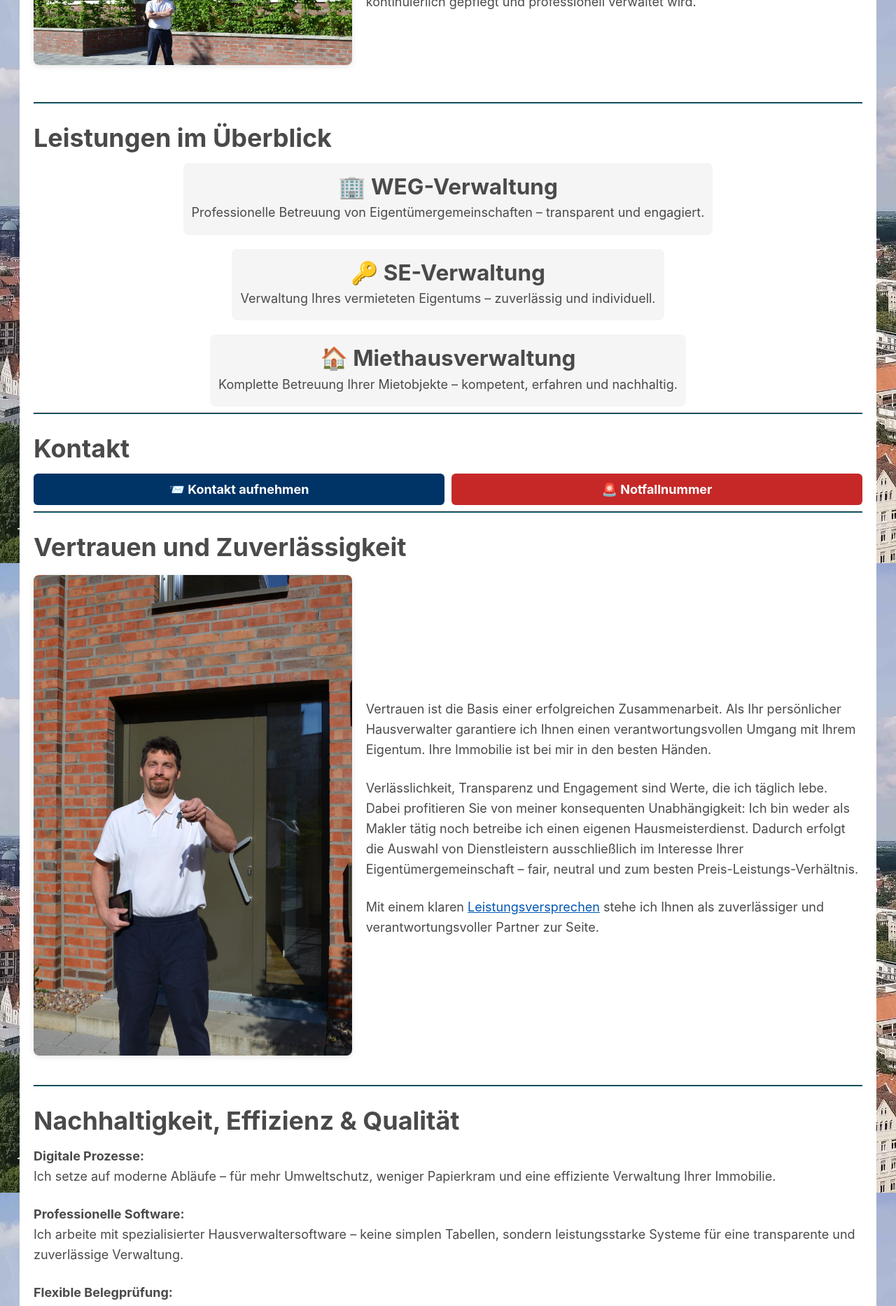
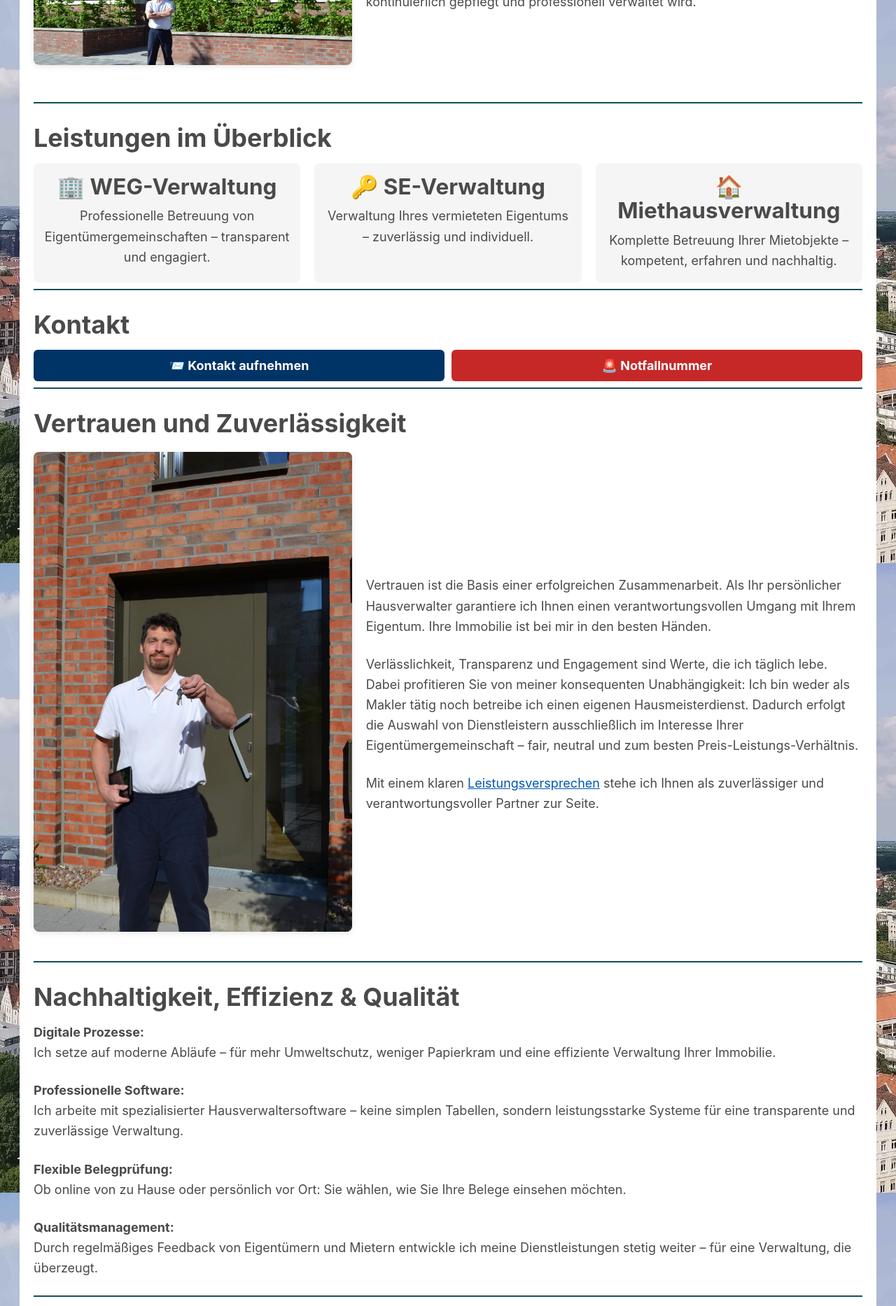
Before and after one commit to marek22k/hausverwaltung, a Jekyll site: the page built from index.md, in a window 1280 px wide. Shown: the part 1895-3762 px from the top of the page at 70% size. Built offline with Jekyll 4.4.1, drawn with Linux system fonts in a browser that asks for light colours.

Commit message:
Update index.md

```diff
--- a/index.md
+++ b/index.md
@@ -19,13 +19,11 @@ sitemap: true
   border-radius: 8px;
   text-align: center;
   transition: transform 0.3s ease, background-color 0.3s ease;
-}
-
-/* NEU: macht den <a>-Link wie einen div-Block */
-.leistungsbox-link {
   text-decoration: none;
   color: inherit;
-  display: block;
+  display: flex;
+  flex-direction: column;
+  align-items: center;
 }
 
 .leistungsbox:hover {
@@ -92,27 +91,24 @@ sitemap: true
 
 ## Leistungen im Überblick
 
-<div style="display: flex; flex-wrap: wrap; gap: 2rem; justify-content: center; margin-top: 1rem;">
+<div class="leistungen-container">
 
-  <a href="/weg-verwaltung/" class="leistungsbox-link">
-    <div class="leistungsbox">
+  <!-- WEG-Verwaltung -->
+  <a href="/weg-verwaltung/" class="leistungsbox">
       <h3>🏢 WEG-Verwaltung</h3>
       <p>Professionelle Betreuung von Eigentümergemeinschaften – transparent und engagiert.</p>
-    </div>
   </a>
 
-  <a href="/sondereigentumsverwaltung/" class="leistungsbox-link">
-    <div class="leistungsbox">
+  <!-- Sondereigentumsverwaltung -->
+  <a href="/sondereigentumsverwaltung/" class="leistungsbox">
       <h3>🔑 SE-Verwaltung</h3>
       <p>Verwaltung Ihres vermieteten Eigentums – zuverlässig und individuell.</p>
-    </div>
   </a>
 
-  <a href="/miethausverwaltung/" class="leistungsbox-link">
-    <div class="leistungsbox">
+  <!-- Miethausverwaltung -->
+  <a href="/miethausverwaltung/" class="leistungsbox">
       <h3>🏠 Miethausverwaltung</h3>
       <p>Komplette Betreuung Ihrer Mietobjekte – kompetent, erfahren und nachhaltig.</p>
-    </div>
   </a>
 
 </div>
```
Also changed, not shown: other parts of index.md (+2 -1 lines).
